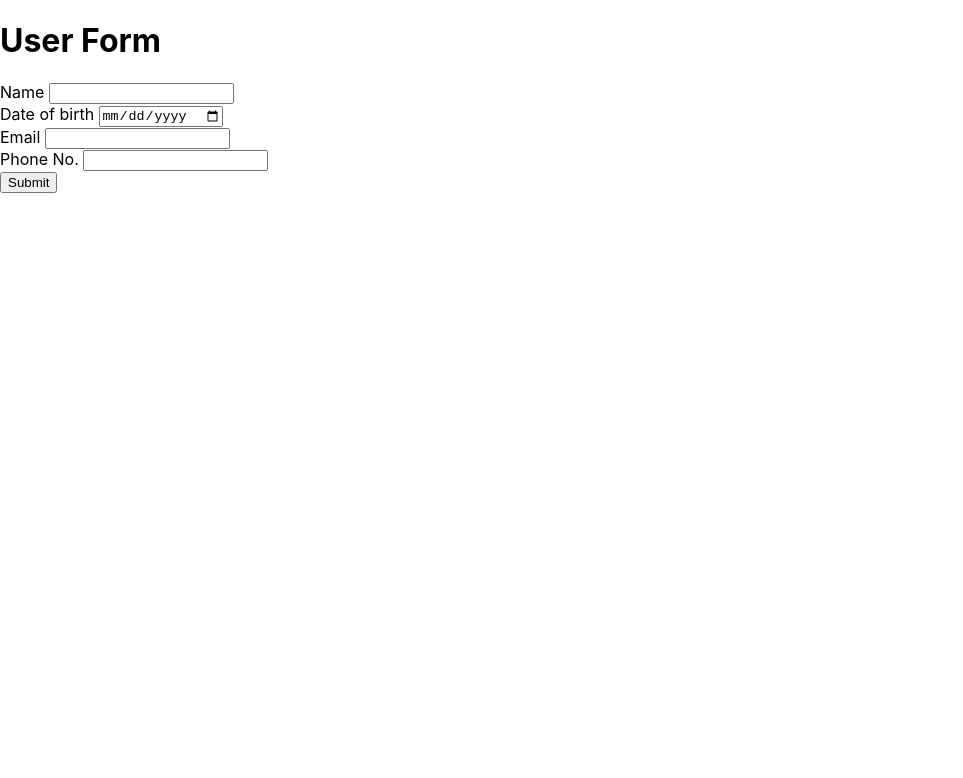
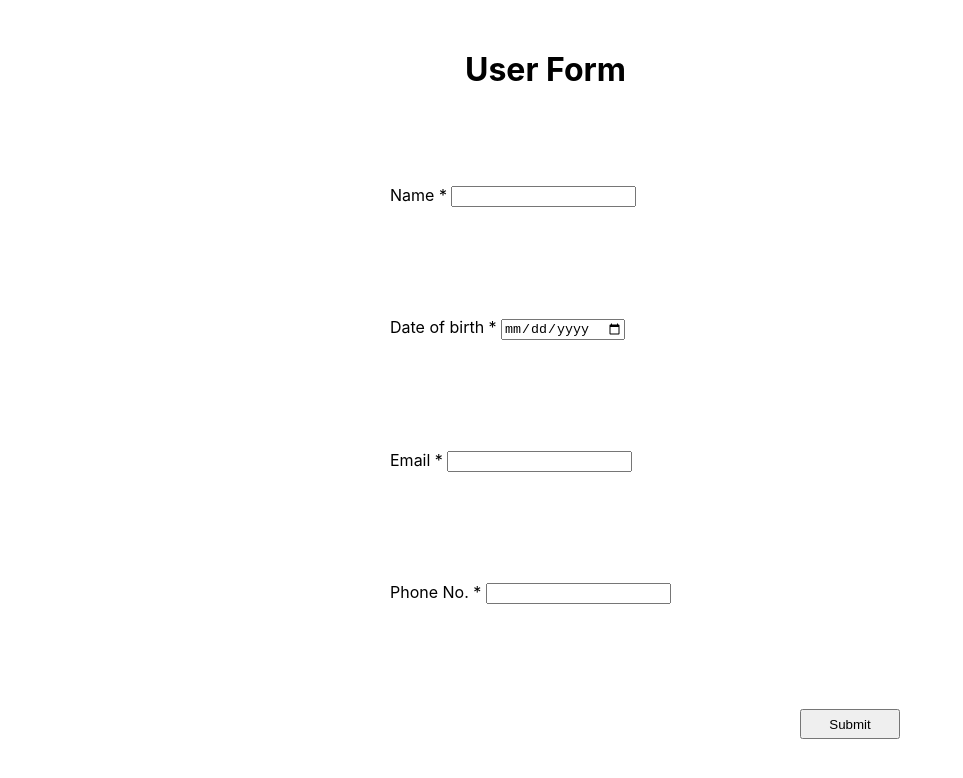
Before and after one commit to sudo-hemant/stackfusion_frontend, a React (Create React App) app: page /user-form in a window 1280 px wide. Shown: the top 778 px of the page, without its empty margins (0-963 px from the left). Built offline with nearby package versions, Linux system fonts and the light colour scheme.

Commit message:
pre final commit

```diff
--- a/src/components/submittedForms/SubmittedForms.jsx
+++ b/src/components/submittedForms/SubmittedForms.jsx
@@ -28,10 +28,10 @@ const SubmittedForms = () => {
             {forms && forms.map( (form, key) => (
                 <div key={key} className='card-wrapper'>
                     <Card style={{ width : 300 }}>
-                        <p> Name          : {form.name} </p>
-                        <p> Date of birth : {form.dob} </p>
-                        <p> Email         : {form.email} </p>
-                        <p> Phone No.     : {form.phone} </p>
+                        <pre><p> Name          : {form.name}  </p></pre>
+                        <pre><p> Date of birth : {form.dob}   </p></pre>
+                        <pre><p> Email         : {form.email} </p></pre>
+                        <pre><p> Phone No.     : {form.phone} </p></pre>
                     </Card>
                 </div>
             ))}
--- /dev/null
+++ b/src/components/userForm/UserForm.css
@@ -0,0 +1,23 @@
+#header {
+  width: 450px;
+  height: 50px;
+  padding-left: 100px;
+  margin: 50px auto;
+}
+
+.input-box {
+    padding : 5px;
+    margin : 80px auto;
+    width: 500px;
+}
+
+.error-msg {
+    padding: 10px;
+}
+
+#submit-btn {
+    width : 100px;
+    height : 30px;
+    /* margin : auto auto; */
+    margin-left: 800px;
+}
--- a/src/components/userForm/UserForm.jsx
+++ b/src/components/userForm/UserForm.jsx
@@ -6,6 +6,8 @@ import { Formik, Form, Field, ErrorMessage } from 'formik'
 // import { toast } from 'react-toastify'
 // import 'react-toastify/dist/ReactToastify.css'
 // toast.configure();
+
+import './UserForm.css'
 
 let redirect = false;
 
@@ -71,7 +73,7 @@ const UserForm = () => {
 
     return (
         <div>
-            <h1> User Form</h1>
+            <h1 id="header"> User Form</h1>
 
             <Formik
                 initialValues={initialValues}
@@ -79,48 +81,56 @@ const UserForm = () => {
                 onSubmit={onSubmit}
             >
                 <Form>
-                    <div>
-                        <label htmlFor='name' > Name </label>
+                    <div className="input-box">
+                        <label htmlFor='name' > Name * </label>
                         <Field
                             type='text'
                             id='name'
                             name='name'
                         />
-                        <ErrorMessage name='name' />
+                        <div className="error-msg">
+                            <ErrorMessage name='name' />
+                        </div>
                     </div>
 
-                    <div>
-                        <label htmlFor="dob"> Date of birth </label>
+                    <div className="input-box">
+                        <label htmlFor="dob"> Date of birth * </label>
                         <Field
                             type="date"
                             id="dob"
                             name="dob"
                         />
-                        <ErrorMessage name='dob' />
+                        <div className="error-msg">
+                            <ErrorMessage name='dob' />
+                        </div>
                     </div>
 
-                    <div>
-                        <label htmlFor="email"> Email </label>
+                    <div className="input-box">
+                        <label htmlFor="email"> Email * </label>
                         <Field
                             type="email"
                             id="email"
                             name="email"
                         />
-                        <ErrorMessage name='email' />
+                        <div className="error-msg">
+                            <ErrorMessage name='email' />
+                        </div>
                     </div>
 
-                    <div>
-                        <label htmlFor="phone"> Phone No. </label>
+                    <div className="input-box">
+                        <label htmlFor="phone"> Phone No. * </label>
                         <Field
                             type="name"
                             id="phone"
                             name="phone"
                         />
-                        <ErrorMessage name='phone' />
+                        <div className="error-msg">
+                            <ErrorMessage name='phone' />
+                        </div>
                     </div>
 
-                    <Link onClick = { e => redirect ? e.preventDefault() : null } to = {`/submitted-forms`} >
-                        <button type="submit"> Submit </button>
+                    <Link onClick={e => redirect ? e.preventDefault() : null} to={`/submitted-forms`} >
+                        <button type="submit" id="submit-btn"> Submit </button>
                     </Link>
                 </Form>
             </Formik>
```
